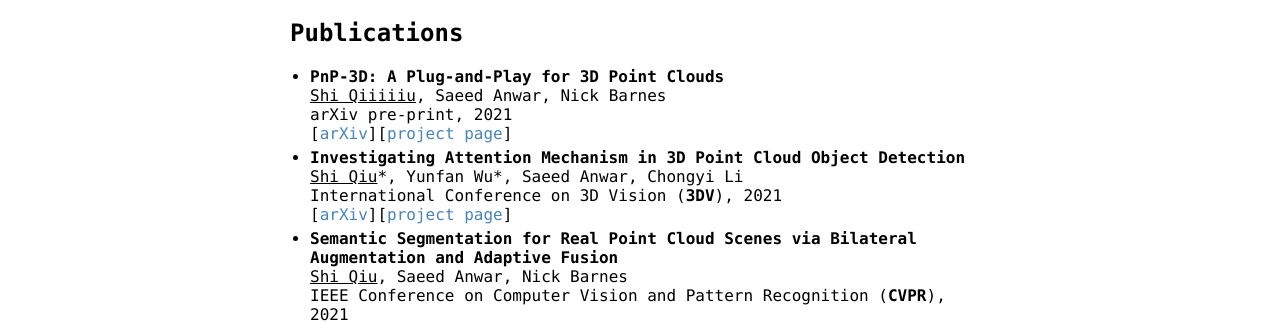
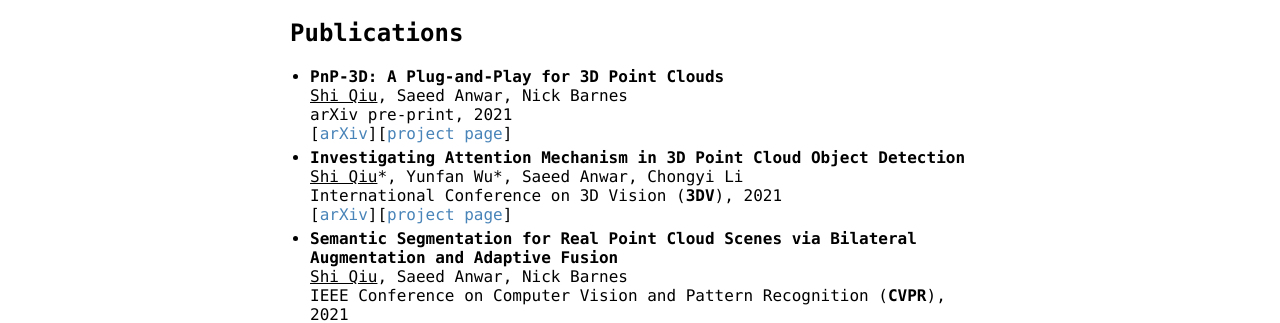
Before and after one commit to ShiQiu0419/ShiQiu0419.github.io, a Jekyll site: the page built from index.md, in a window 1280 px wide. Shown: the part 279-602 px from the top of the page. Built offline with Jekyll 4.4.1, drawn with Linux system fonts in a browser that asks for light colours; our own code applies the rules of GitHub Pages for plain Markdown files.

Commit message:
Update index.md

```diff
--- a/index.md
+++ b/index.md
@@ -9,7 +9,7 @@ Hi, I am Shi QIU (邱实), a 3rd year PhD candidate at ANU College of Engineerin
 
 ## Publications
 * **PnP-3D: A Plug-and-Play for 3D Point Clouds**
-<ins>Shi Qiiiiiu</ins>, Saeed Anwar, Nick Barnes
+<ins>Shi Qiu</ins>, Saeed Anwar, Nick Barnes
 arXiv pre-print, 2021
 [[arXiv](https://arxiv.org/abs/2108.07378)][[project page](https://github.com/ShiQiu0419/pnp-3d)]
 * **Investigating Attention Mechanism in 3D Point Cloud Object Detection**
```
